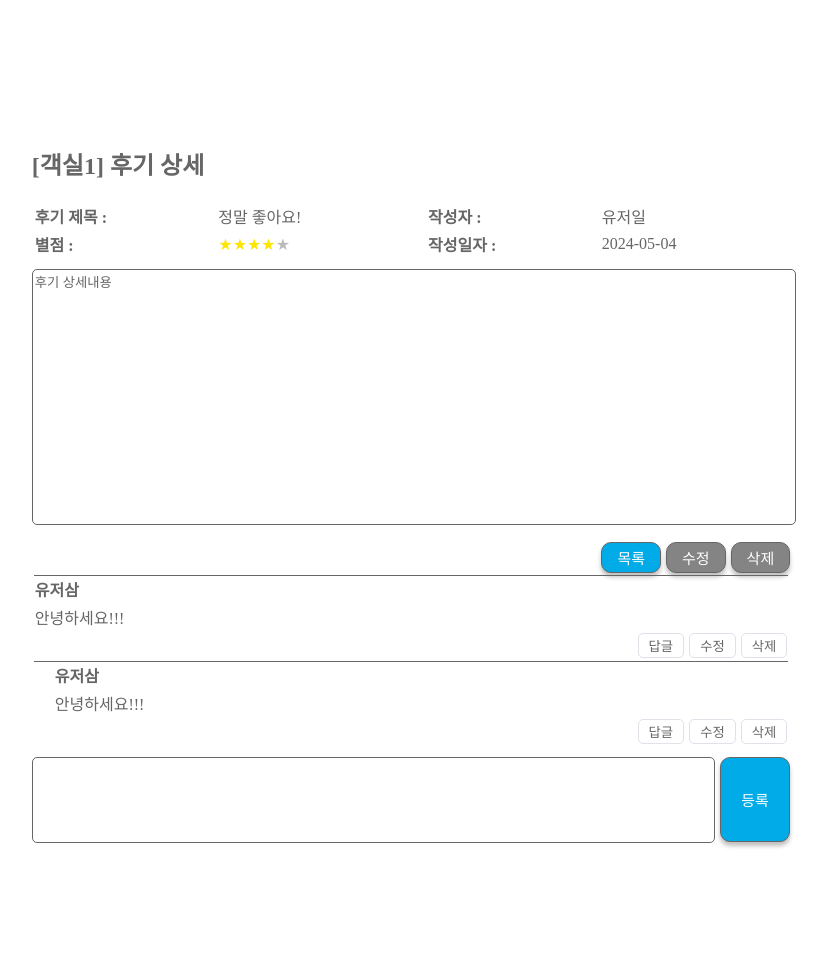
After one commit to peb7544/petnolza, a Spring Boot app: page /review/reviewDetail in a window 1280 px wide. The commit adds this page. Shown: the whole page, without its empty margins (229-1056 px from the left). Run offline with Spring Boot 4, Linux system fonts and the light colour scheme; some of the project's set-up classes (security, data sources, template engines, error pages and the like) are left out, and stand-ins take their place; some web fonts are replaced.

Commit message:
240429 peb

```diff
--- /dev/null
+++ b/petnolza/src/main/java/edu/kh/pet/reserve/controller/ReviewController.java
@@ -0,0 +1,28 @@
+package edu.kh.pet.reserve.controller;
+
+import org.springframework.stereotype.Controller;
+import org.springframework.web.bind.annotation.GetMapping;
+import org.springframework.web.bind.annotation.RequestMapping;
+
+import jakarta.servlet.http.HttpServletRequest;
+
+@Controller
+@RequestMapping("review")
+public class ReviewController {
+
+	@GetMapping("reviewList")
+	public String reviewList(HttpServletRequest req) {
+
+		req.setAttribute("reviewGrade", 4);
+
+		return "review/reviewList";
+	}
+
+	@GetMapping("reviewDetail")
+	public String reviewDetail(HttpServletRequest req) {
+
+		req.setAttribute("reviewGrade", 4);
+
+		return "review/reviewDetail";
+	}
+}
--- a/petnolza/src/main/resources/static/css/common.css
+++ b/petnolza/src/main/resources/static/css/common.css
@@ -12,10 +12,21 @@
 
 /* 공통 화면 크기 조절 */
 .container {
-
+    flex-direction: column; /*240426 은별 수정 */
     margin: 10% 20%;
     display: flex;
 
+}
+
+/* textarea 사이즈  240429 은별 추가*/
+.content-area {
+    margin: 10px 0;
+    width: 100%;
+    border: 1px solid #666666;
+    border-radius: 5px;
+    resize: none;
+    height: 250px;
+    outline: none;
 }
 
 /* input 사이즈 */
@@ -65,6 +90,17 @@
     margin-top: 3px;
 }
 
+/* 흰색 버튼 240429 은별 추가*/
+.wbtn-area button {
+    padding: 0 10px;
+    font-size: smaller;
+    border: 1px solid #dfe2e9;
+    /*margin-top: 3px;*/
+    border-radius: 5px;
+    height: 25px;
+    background-color: white;
+}
+
 .grey-btn {
     background: rgba(102, 102, 102, 0.8);
 
--- /dev/null
+++ b/petnolza/src/main/resources/static/css/reserve/review.css
@@ -0,0 +1,88 @@
+/* 평점 */
+.star_y {
+    color : #fee500;
+}
+
+.star_n {
+    color : #bbbbbb;
+}
+
+/* 후기 상세 테이블*/
+.reviewTable {
+    width: 100%;
+}
+
+.reviewTable th {
+    text-align: left;
+}
+
+/* 버튼 */
+.btn-area, .wbtn-area {
+    display: flex;
+    justify-content: flex-end;
+}
+
+.btn-area button, .wbtn-area button  {
+    margin-left: 5px;
+}
+
+/*댓글*/
+.comment th {
+    border-top: 1px solid #666666;
+    margin-top: 10px;
+}
+
+.arrow {
+    margin-left: 20px;
+}
+
+/* 댓글 내용 */
+.commentIns {
+    display: flex;
+}
+
+.commentIns .content-area  {
+    height: 80px;
+    width: 90%;
+}
+
+.commentIns .btn-area {
+    width: 10%;
+}
+
+.commentIns button {
+    height: 85px;
+    width: 100%;
+    margin-top: 10px;
+}
+
+
+/*평점주기*/
+.commentStar {
+    display: flex;
+    flex-direction: row-reverse; /*실제로 보여지는건 1~5순이기 때문에 flex-direction: row-reverse로 순서를 뒤집어줌*/
+    justify-content: flex-end;
+}
+
+.commentStar input[type=radio] {
+    display: none;
+}
+
+.commentStar label {
+    color: transparent;
+    text-shadow: 0 0 0 #bbbbbb;
+    font-size: large;
+    margin-right: 10px;
+}
+
+.commentStar label:hover{
+    text-shadow: 0 0 0 #fee500;
+}
+
+.commentStar label:hover ~ label{
+    text-shadow: 0 0 0 #fee500;
+}
+
+.commentStar input[type=radio]:checked ~ label{
+    text-shadow: 0 0 0 #fee500;
+}
--- /dev/null
+++ b/petnolza/src/main/resources/templates/review/reviewDetail.html
@@ -0,0 +1,79 @@
+<!DOCTYPE html>
+<html lang="en">
+<head>
+    <meta charset="UTF-8">
+    <meta name="viewport" content="width=device-width, initial-scale=1.0">
+    <title>후기 상세</title>
+
+    <link rel="stylesheet" href="/css/common.css"> <!-- 공통 CSS -->
+    <link rel="stylesheet" href="/css/reserve/review.css"> <!-- 후기 CSS -->
+</head>
+<body>
+    <section class="container">
+        <h2>[객실1] 후기 상세</h2>
+        <div>
+            <table class="reviewTable">
+                <tr>
+                    <th>후기 제목 : </th>
+                    <td>정말 좋아요!</td>
+                    <th>작성자 : </th>
+                    <td>유저일</td>
+                </tr>
+                <tr>
+                    <th>별점 : </th>
+                    <td th:with="reviewGrade=${reviewGrade}"><th:block th:if="${reviewGrade} != 0"><th:block th:each="i : ${#numbers.sequence(1,reviewGrade)}"><label class="star_y">★</label></th:block></th:block><th:block th:if="${reviewGrade} != 5"><th:block th:each="i : ${#numbers.sequence(1,5-reviewGrade)}"><label class="star_n">★</label></th:block></th:block></td>
+                    <th>작성일자 : </th>
+                    <td>2024-05-04</td>
+                </tr>
+            </table>
+        </div>
+        <div>
+            <textarea class="content-area" readonly>후기 상세내용</textarea>
+        </div>
+        <div class="btn-area">
+            <button class="main-blue">목록</button>
+            <button class="grey-btn">수정</button>
+            <button class="grey-btn">삭제</button>
+         </div>
+        <div class="comment">
+            <table class="reviewTable">
+                <tr>
+                    <th><label>유저삼</label></th>
+                </tr>
+                <tr>
+                    <td><label>안녕하세요!!!</label></td>
+                </tr>
+                <tr>
+                    <td>
+                        <div class="wbtn-area">
+                            <button>답글</button>
+                            <button>수정</button>
+                            <button>삭제</button>
+                         </div>
+                    </td>
+                </tr>
+
+                <tr>
+                    <th><label class="arrow">유저삼</label></th>
+                </tr>
+                <tr>
+                    <td><label class="arrow">안녕하세요!!!</label></td>
+                </tr>
+                <tr>
+                    <td>
+                        <div class="wbtn-area">
+                            <button>답글</button>
+                            <button>수정</button>
+                            <button>삭제</button>
+                         </div>
+                    </td>
+                </tr>
+            </table>
+            <div class="commentIns">
+                <textarea class="content-area"></textarea>
+                <div class="btn-area"><button class="main-blue">등록</button></div>
+            </div>
+        </div>
+    </section>
+</body>
+</html>
```
Also changed, not shown: other parts of petnolza/src/main/resources/static/css/common.css (+33 -12 lines), petnolza/src/main/java/edu/kh/pet/mypage/controller/MyPageController.java (added, +22 -0 lines), petnolza/src/main/resources/templates/common/main.html (+7 -1 lines), petnolza/src/main/resources/templates/mypage/reserveList.html (added, +130 -0 lines), petnolza/src/main/resources/templates/mypage/reviewWrite.html (added, +52 -0 lines), petnolza/src/main/resources/templates/review/reviewList.html (added, +79 -0 lines).
